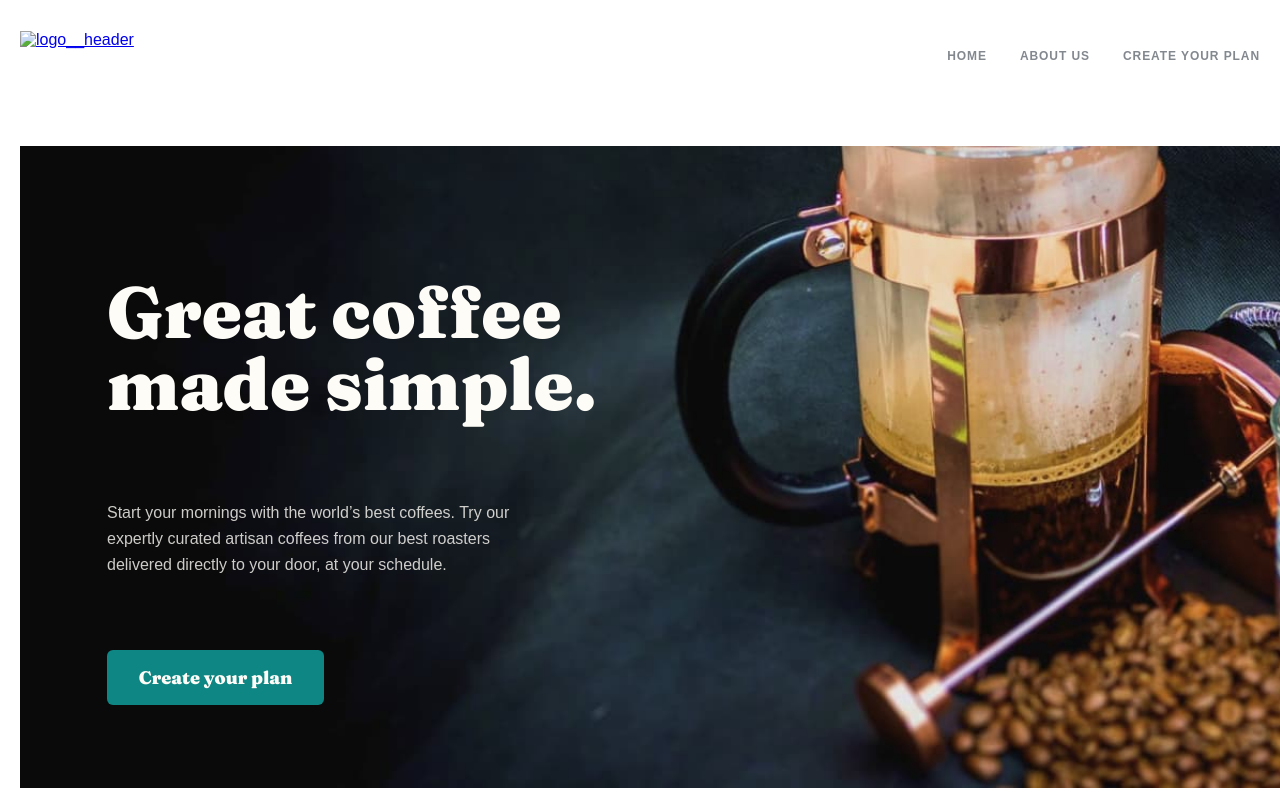
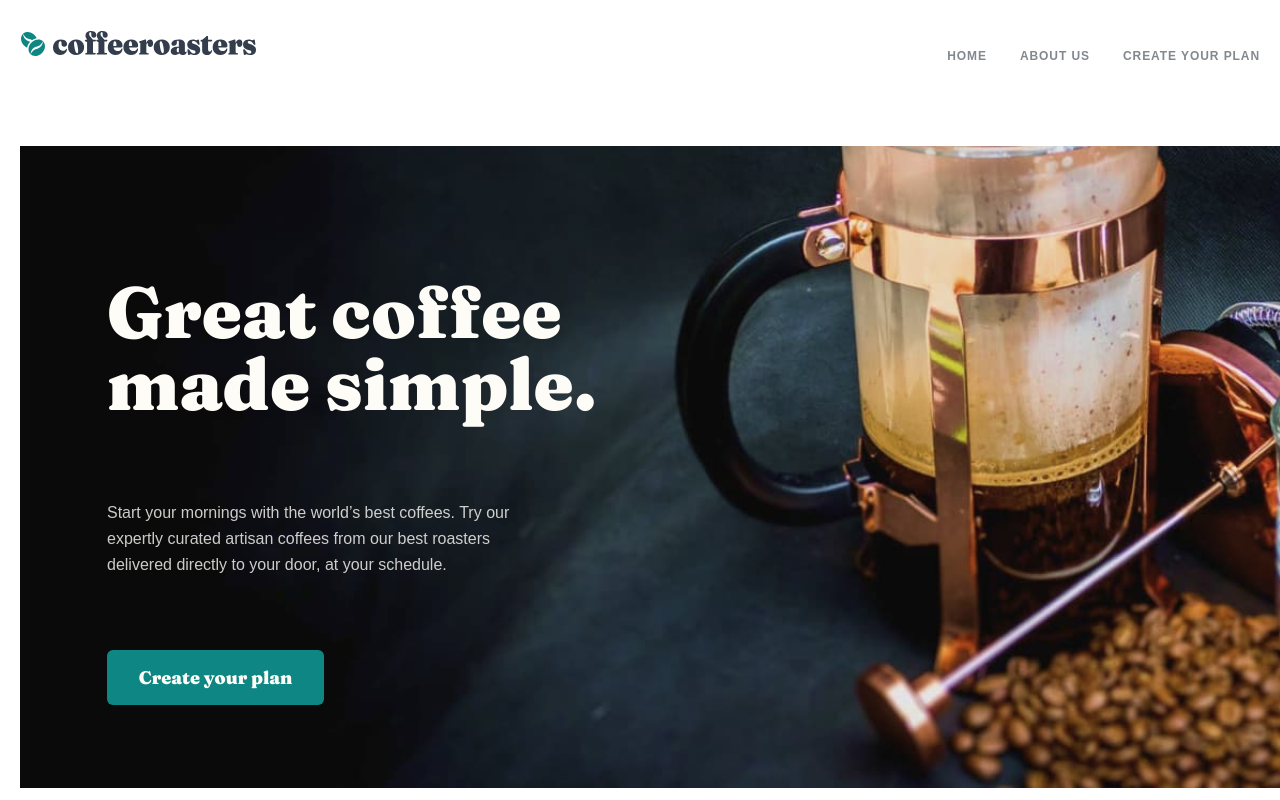
Before and after one commit to Shohruhbek-1995/coffe-full, a plain HTML site: page index.html in a window 1280 px wide. Shown: the top 800 px of the page. Drawn offline with Linux system fonts and the light colour scheme; a web font is replaced by a local one.

Commit message:
coffe-full

```diff
--- a/index.html
+++ b/index.html
@@ -13,7 +13,8 @@
         <div class="container">
             <div class="header__box">
                 <div class="header__logo">
-                    <a href="./index.html"><img src="./images/logo_header.svg" srcset="./images/logo.png,./images/logo@2x.png" alt="logo__header"></a>
+                    <a href="./index.html"><img src="./images/logo_header.svg"
+                       alt="logo__header"></a>
                 </div>
                 <div class="header__navbar">
                     <ul class="header__navbar__list">
```
Also changed, not shown: about.html (+1 -1 lines), create.html (+1 -1 lines).
